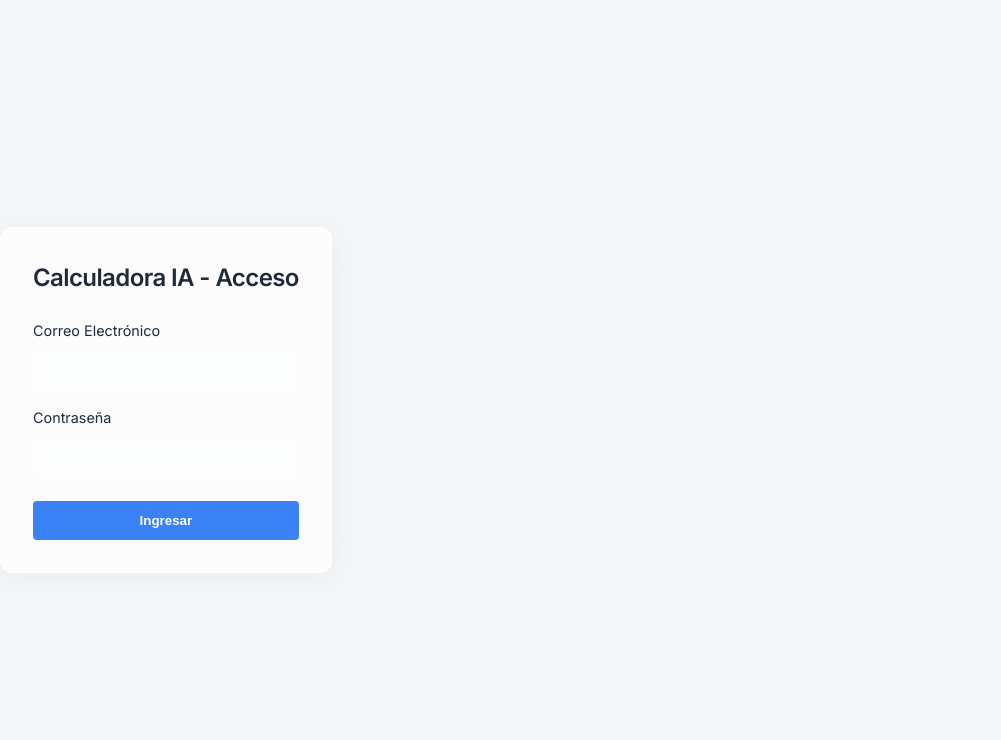
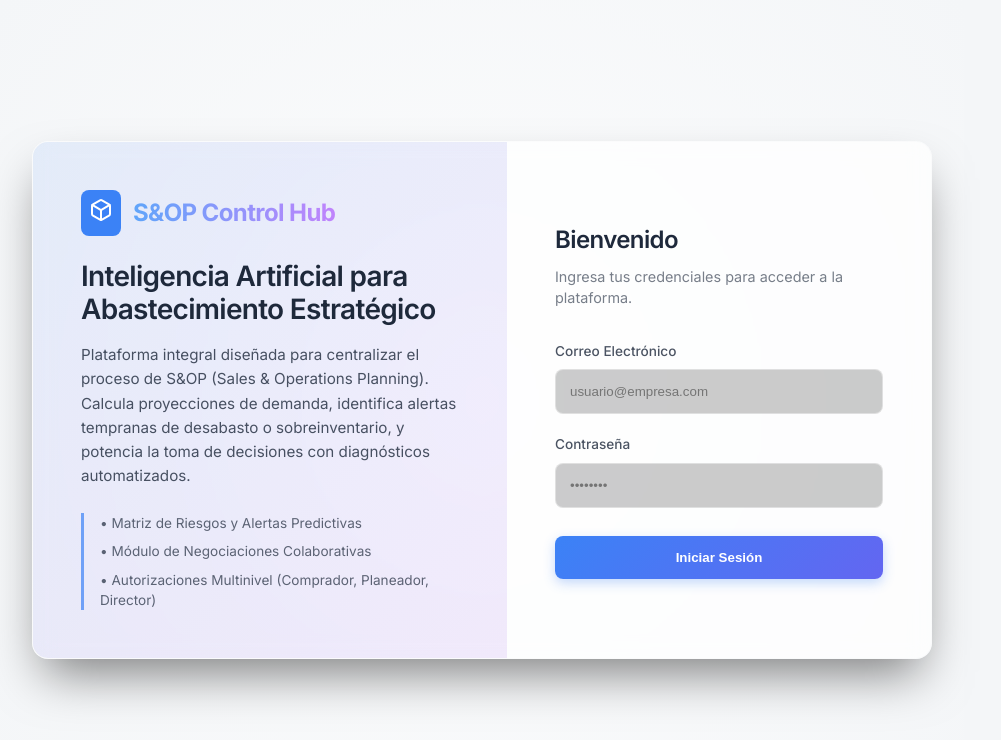
Before and after one commit to Mikemdz15/Calculadora-IA-Induwell, a Next.js app: page / in a window 1280 px wide. Shown: the top 740 px of the page, without its empty margins (0-1001 px from the left). Built offline with nearby package versions, Linux system fonts and the light colour scheme; no server answers.

Commit message:
Improve login UI

```diff
--- a/src/components/AuthWrapper.tsx
+++ b/src/components/AuthWrapper.tsx
@@ -32,53 +32,102 @@ export default function AuthWrapper({ children, sidebar, headerTitle }: { childr
 
   if (!user || !profile) {
     return (
-      <div style={{ display: 'flex', height: '100vh', alignItems: 'center', justifyContent: 'center', background: 'var(--background)' }}>
-        <div className="card" style={{ maxWidth: '400px', width: '100%', padding: '2rem' }}>
-          <h2 style={{ textAlign: 'center', marginBottom: '1.5rem', fontSize: '1.5rem', fontWeight: 600 }}>Calculadora IA - Acceso</h2>
+      <div style={{
+        display: 'flex', minHeight: '100vh', alignItems: 'center', justifyContent: 'center',
+        background: 'radial-gradient(circle at center, var(--panel-bg) 0%, var(--background) 100%)',
+        padding: '2rem'
+      }}>
+        <div style={{
+          display: 'flex', flexWrap: 'wrap', maxWidth: '900px', width: '100%',
+          background: 'rgba(255, 255, 255, 0.02)', border: '1px solid var(--panel-border)',
+          borderRadius: '16px', overflow: 'hidden', boxShadow: '0 25px 50px -12px rgba(0, 0, 0, 0.5)',
+          backdropFilter: 'blur(10px)'
+        }}>
+          {/* Left Side: Branding & Info */}
+          <div style={{
+            flex: '1 1 400px', padding: '3rem',
+            background: 'linear-gradient(135deg, rgba(59, 130, 246, 0.1), rgba(168, 85, 247, 0.1))',
+            display: 'flex', flexDirection: 'column', justifyContent: 'center'
+          }}>
+            <div style={{ display: 'flex', alignItems: 'center', gap: '0.75rem', marginBottom: '1.5rem' }}>
+              <div style={{ background: 'var(--primary)', padding: '0.5rem', borderRadius: '8px' }}>
+                <svg width="24" height="24" viewBox="0 0 24 24" fill="none" stroke="white" strokeWidth="2" strokeLinecap="round" strokeLinejoin="round"><path d="M21 16V8a2 2 0 0 0-1-1.73l-7-4a2 2 0 0 0-2 0l-7 4A2 2 0 0 0 3 8v8a2 2 0 0 0 1 1.73l7 4a2 2 0 0 0 2 0l7-4A2 2 0 0 0 21 16z"></path><polyline points="3.27 6.96 12 12.01 20.73 6.96"></polyline><line x1="12" y1="22.08" x2="12" y2="12"></line></svg>
+              </div>
+              <h1 style={{ margin: 0, fontSize: '1.5rem', fontWeight: 700, background: 'linear-gradient(to right, #60a5fa, #c084fc)', WebkitBackgroundClip: 'text', color: 'transparent' }}>
+                S&OP Control Hub
+              </h1>
+            </div>
+
+            <h2 style={{ fontSize: '1.75rem', fontWeight: 600, marginBottom: '1rem', lineHeight: 1.2 }}>
+              Inteligencia Artificial para Abastecimiento Estratégico
+            </h2>
+
+            <p style={{ color: 'var(--foreground)', opacity: 0.8, lineHeight: 1.6, marginBottom: '1.5rem', fontSize: '0.95rem' }}>
+              Plataforma integral diseñada para centralizar el proceso de S&OP (Sales & Operations Planning).
+              Calcula proyecciones de demanda, identifica alertas tempranas de desabasto o sobreinventario, y potencia la toma de decisiones con diagnósticos automatizados.
+            </p>
+
+            <div style={{ borderLeft: '3px solid var(--primary)', paddingLeft: '1rem', opacity: 0.7, fontSize: '0.85rem' }}>
+              <p style={{ margin: '0 0 0.5rem 0' }}>• Matriz de Riesgos y Alertas Predictivas</p>
+              <p style={{ margin: '0 0 0.5rem 0' }}>• Módulo de Negociaciones Colaborativas</p>
+              <p style={{ margin: 0 }}>• Autorizaciones Multinivel (Comprador, Planeador, Director)</p>
+            </div>
+          </div>
+
+          {/* Right Side: Login Form */}
+          <div style={{ flex: '1 1 350px', padding: '3rem', display: 'flex', flexDirection: 'column', justifyContent: 'center', background: 'var(--panel-bg)' }}>
+            <h3 style={{ fontSize: '1.5rem', fontWeight: 600, marginBottom: '0.5rem' }}>Bienvenido</h3>
+            <p style={{ opacity: 0.6, fontSize: '0.9rem', marginBottom: '2rem' }}>Ingresa tus credenciales para acceder a la plataforma.</p>
+
             {error && (
-            <div style={{ background: 'rgba(239, 68, 68, 0.1)', border: '1px solid var(--danger)', color: 'var(--danger)', padding: '0.75rem', borderRadius: '4px', marginBottom: '1rem', display: 'flex', alignItems: 'center', gap: '0.5rem', fontSize: '0.9rem' }}>
+              <div style={{ background: 'rgba(239, 68, 68, 0.1)', border: '1px solid rgba(239, 68, 68, 0.3)', color: 'var(--danger)', padding: '0.75rem', borderRadius: '8px', marginBottom: '1.5rem', display: 'flex', alignItems: 'center', gap: '0.5rem', fontSize: '0.85rem' }}>
                 <AlertCircle size={16} />
                 {error}
               </div>
             )}
-          <form onSubmit={handleLogin} style={{ display: 'flex', flexDirection: 'column', gap: '1rem' }}>
+
+            <form onSubmit={handleLogin} style={{ display: 'flex', flexDirection: 'column', gap: '1.25rem' }}>
               <div>
-              <label style={{ display: 'block', marginBottom: '0.5rem', fontSize: '0.9rem' }}>Correo Electrónico</label>
+                <label style={{ display: 'block', marginBottom: '0.5rem', fontSize: '0.85rem', fontWeight: 500, opacity: 0.8 }}>Correo Electrónico</label>
                 <input
                   type="email"
                   required
                   value={email}
                   onChange={(e) => setEmail(e.target.value)}
-                style={{ width: '100%', padding: '0.75rem', background: 'rgba(255,255,255,0.05)', border: '1px solid var(--panel-border)', borderRadius: '4px', color: 'white' }}
+                  placeholder="usuario@empresa.com"
+                  style={{ width: '100%', padding: '0.875rem', background: 'rgba(0,0,0,0.2)', border: '1px solid var(--panel-border)', borderRadius: '8px', color: 'white', outline: 'none', transition: 'border-color 0.2s', boxSizing: 'border-box' }}
                 />
               </div>
               <div>
-              <label style={{ display: 'block', marginBottom: '0.5rem', fontSize: '0.9rem' }}>Contraseña</label>
+                <label style={{ display: 'block', marginBottom: '0.5rem', fontSize: '0.85rem', fontWeight: 500, opacity: 0.8 }}>Contraseña</label>
                 <input
                   type="password"
                   required
                   value={password}
                   onChange={(e) => setPassword(e.target.value)}
-                style={{ width: '100%', padding: '0.75rem', background: 'rgba(255,255,255,0.05)', border: '1px solid var(--panel-border)', borderRadius: '4px', color: 'white' }}
+                  placeholder="••••••••"
+                  style={{ width: '100%', padding: '0.875rem', background: 'rgba(0,0,0,0.2)', border: '1px solid var(--panel-border)', borderRadius: '8px', color: 'white', outline: 'none', transition: 'border-color 0.2s', boxSizing: 'border-box' }}
                 />
               </div>
               <button
                 type="submit"
                 disabled={isLoginLoading}
                 style={{
-                background: 'var(--primary, #3b82f6)', color: 'white', border: 'none', padding: '0.75rem',
-                borderRadius: '4px', fontWeight: 600, marginTop: '0.5rem', cursor: isLoginLoading ? 'not-allowed' : 'pointer',
-                opacity: isLoginLoading ? 0.7 : 1
+                  background: 'linear-gradient(135deg, var(--primary), #6366f1)', color: 'white', border: 'none', padding: '0.875rem',
+                  borderRadius: '8px', fontWeight: 600, marginTop: '0.5rem', cursor: isLoginLoading ? 'not-allowed' : 'pointer',
+                  opacity: isLoginLoading ? 0.7 : 1, transition: 'opacity 0.2s, transform 0.1s',
+                  boxShadow: '0 4px 12px rgba(59, 130, 246, 0.3)'
                 }}
               >
-              {isLoginLoading ? 'Ingresando...' : 'Ingresar'}
+                {isLoginLoading ? 'Ingresando...' : 'Iniciar Sesión'}
               </button>
             </form>
             {user && !profile && (
-            <div style={{ marginTop: '1rem', textAlign: 'center', color: 'var(--warning)', fontSize: '0.85rem' }}>
+              <div style={{ marginTop: '1.5rem', textAlign: 'center', color: 'var(--warning)', fontSize: '0.85rem', padding: '0.75rem', background: 'rgba(245, 158, 11, 0.1)', borderRadius: '8px' }}>
                 Usuario autenticado pero sin perfil asignado. Contacta al administrador.
               </div>
             )}
+          </div>
         </div>
       </div>
     );
```
Lines whose indentation alone changed are shown as unchanged.
